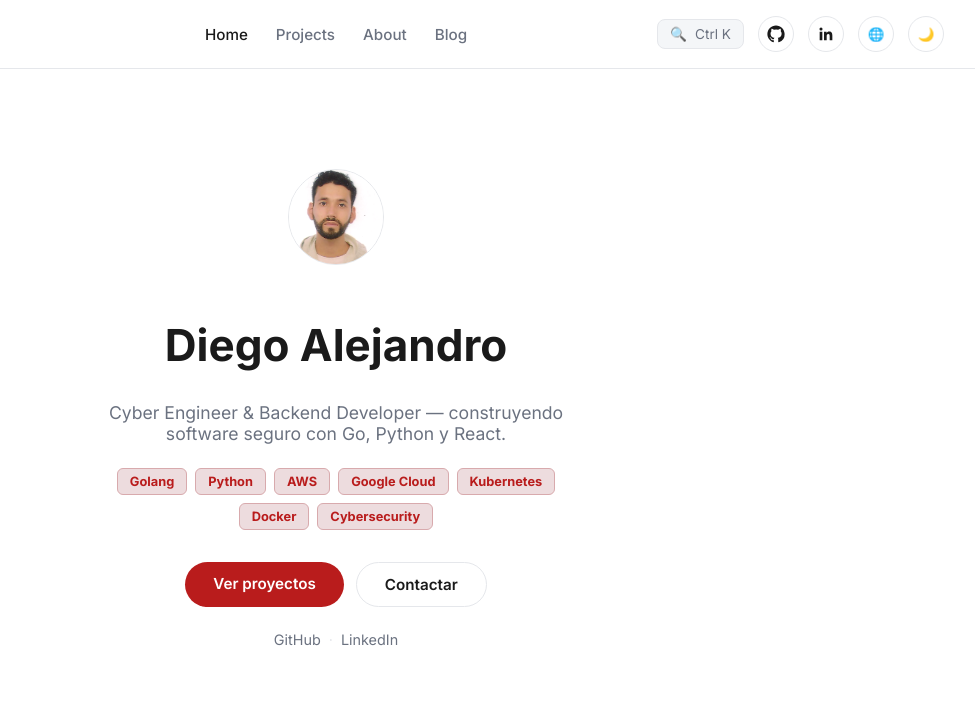
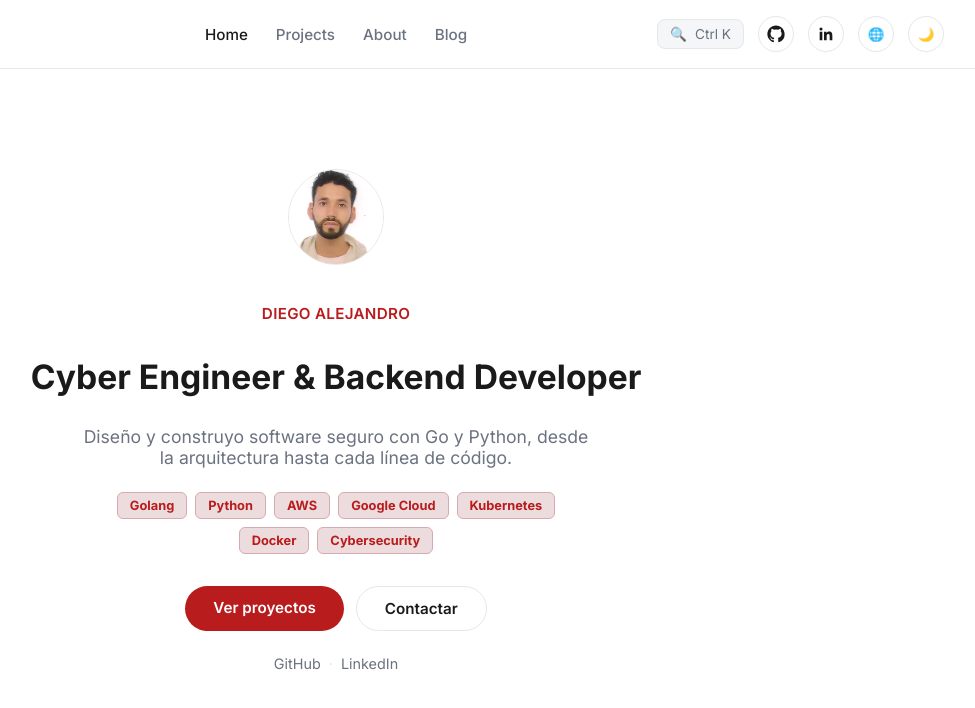
Before and after one commit to DiegoAll/diegoall.github.io, a React app in the folder frontend/: page / in a window 1280 px wide. Shown: the top 708 px of the page, without its empty margins (304-1279 px from the left). Built offline with nearby package versions, Linux system fonts and the light colour scheme; no server answers; the HTML template or start-up script is replaced by a standard one.

Commit message:
home refactor

```diff
--- a/frontend/src/index.css
+++ b/frontend/src/index.css
@@ -161,9 +161,18 @@ a {
   border: 1px solid var(--border);
 }
 
+.hero-eyebrow {
+  font-size: 0.95rem;
+  font-weight: 600;
+  letter-spacing: 0.02em;
+  color: var(--accent);
+  margin-bottom: 10px;
+}
+
 .hero-title {
-  font-size: 2.75rem;
+  font-size: 2.1rem;
   font-weight: 700;
+  max-width: 640px;
   margin-bottom: 12px;
 }
 
--- a/frontend/src/pages/Home.jsx
+++ b/frontend/src/pages/Home.jsx
@@ -7,9 +7,11 @@ function Home() {
     <div className="hero">
       <img src="/profile.png" alt="Diego Alejandro" className="hero-avatar" />
 
-      <h1 className="hero-title">Diego Alejandro</h1>
+      <p className="hero-eyebrow">DIEGO ALEJANDRO</p>
+      <h1 className="hero-title">Cyber Engineer &amp; Backend Developer</h1>
       <p className="hero-subtitle">
-        Cyber Engineer & Backend Developer — construyendo software seguro con Go, Python y React.
+        Diseño y construyo software seguro con Go y Python, desde la
+        arquitectura hasta cada línea de código.
       </p>
 
       <div className="hero-badges">
```
